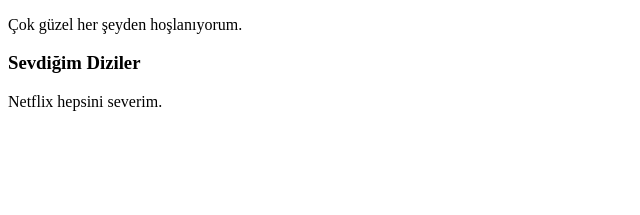
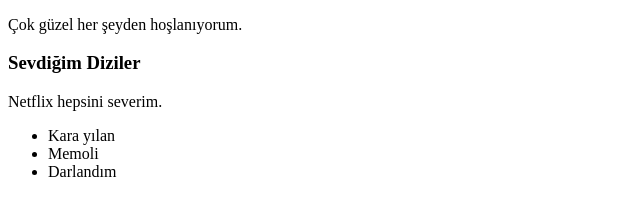
Before and after one commit to mertbaskaya92/patikadevOdevHTML, a plain HTML site: page index.html in a window 1280 px wide. Shown: the part 105-320 px from the top of the page, without its empty margins (0-640 px from the left). Drawn offline with Linux system fonts and the light colour scheme.

Commit message:
Html ile ilgili güncelleme

```diff
--- a/index.html
+++ b/index.html
@@ -15,6 +15,11 @@
     <!--Sevdiğim diziler bölümü-->
     <h3>Sevdiğim Diziler</h3>
     <p>Netflix hepsini severim.</p>
+    <ul>
+        <li>Kara yılan</li>
+        <li>Memoli</li>
+        <li>Darlandım</li>
+    </ul>
 
 </body>
 </html>
```
